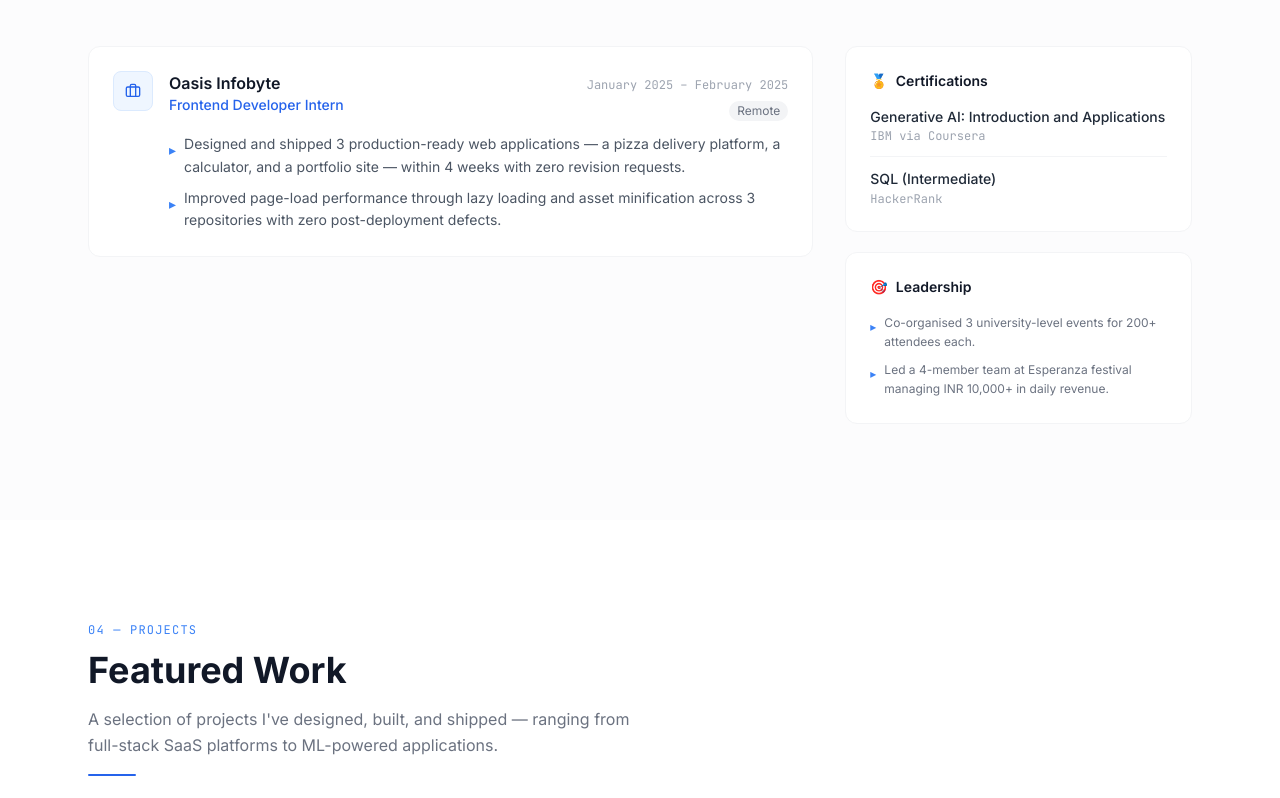
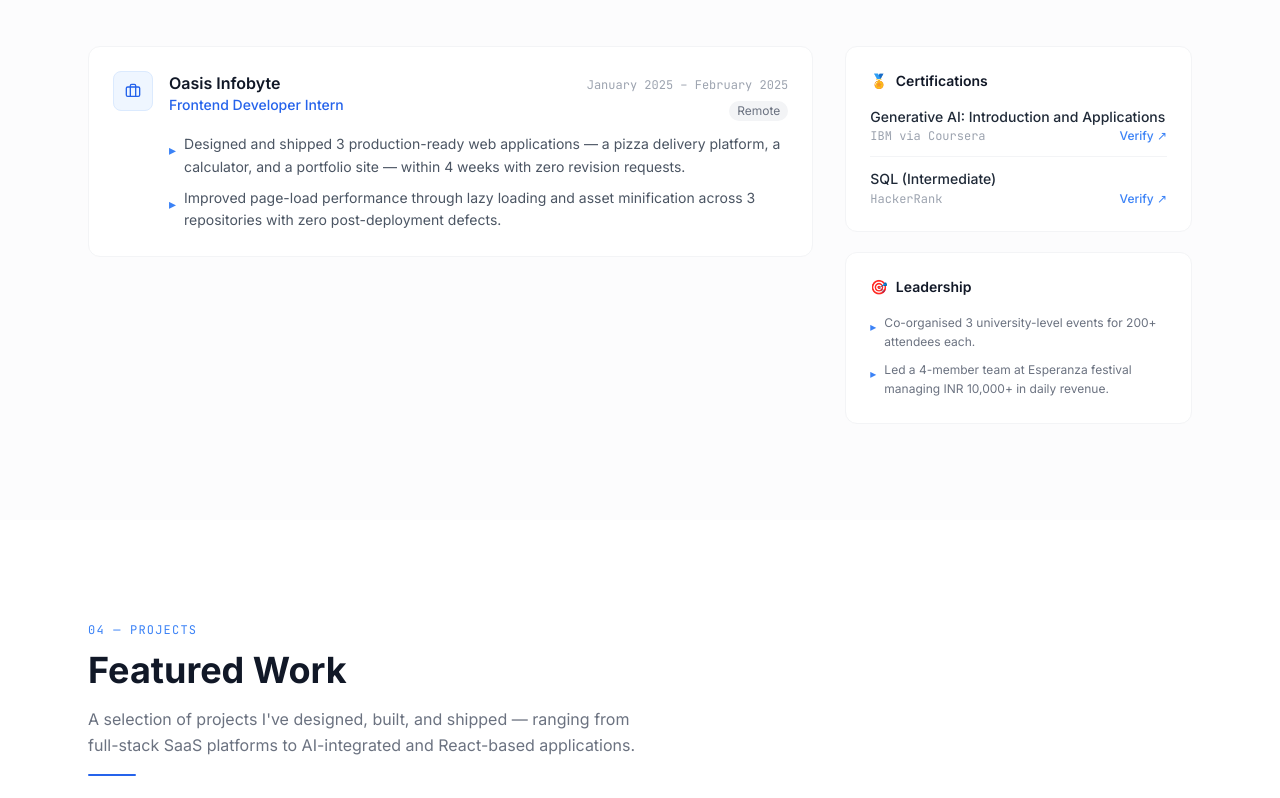
Before and after one commit to NikhilRautela/NikhilPortfolio, a React (Vite) app: page / in a window 1280 px wide. Shown: the part 2542-3340 px from the top of the page. Built offline with nearby package versions, Linux system fonts and the light colour scheme.

Commit message:
Added the certification links

```diff
--- a/src/components/Experience.jsx
+++ b/src/components/Experience.jsx
@@ -92,6 +92,7 @@ export default function Experience() {
 
           {/* Right column — Certifications + Leadership */}
           <div className="space-y-5">
+
             {/* Certifications */}
             <div className="reveal reveal-delay-2 card">
               <h3 className="text-sm font-semibold text-gray-900 dark:text-white mb-4
@@ -106,9 +107,20 @@ export default function Experience() {
                     <p className="text-sm font-medium text-gray-800 dark:text-gray-200 leading-snug">
                       {cert.title}
                     </p>
-                    <p className="text-xs text-gray-400 dark:text-gray-500 mt-0.5 font-mono">
-                      {cert.issuer}
-                    </p>
+                    <div className="flex items-center justify-between mt-0.5">
+                      <p className="text-xs text-gray-400 dark:text-gray-500 font-mono">
+                        {cert.issuer}
+                      </p>
+                      <a
+                        href={cert.link}
+                        target="_blank"
+                        rel="noopener noreferrer"
+                        className="text-xs font-medium text-blue-500 hover:text-blue-600
+                                   dark:hover:text-blue-400 transition-colors"
+                      >
+                        Verify ↗
+                      </a>
+                    </div>
                   </div>
                 ))}
               </div>
@@ -132,6 +144,7 @@ export default function Experience() {
                 </li>
               </ul>
             </div>
+
           </div>
         </div>
       </div>
--- a/src/components/Projects.jsx
+++ b/src/components/Projects.jsx
@@ -33,7 +33,7 @@ export default function Projects() {
           <h2 className="section-title">Featured Work</h2>
           <p className="section-subtitle max-w-xl">
             A selection of projects I've designed, built, and shipped — ranging from
-            full-stack SaaS platforms to ML-powered applications.
+full-stack SaaS platforms to AI-integrated and React-based applications.
           </p>
           <div className="w-12 h-0.5 bg-blue-600 rounded-full mt-4" />
         </div>
```
